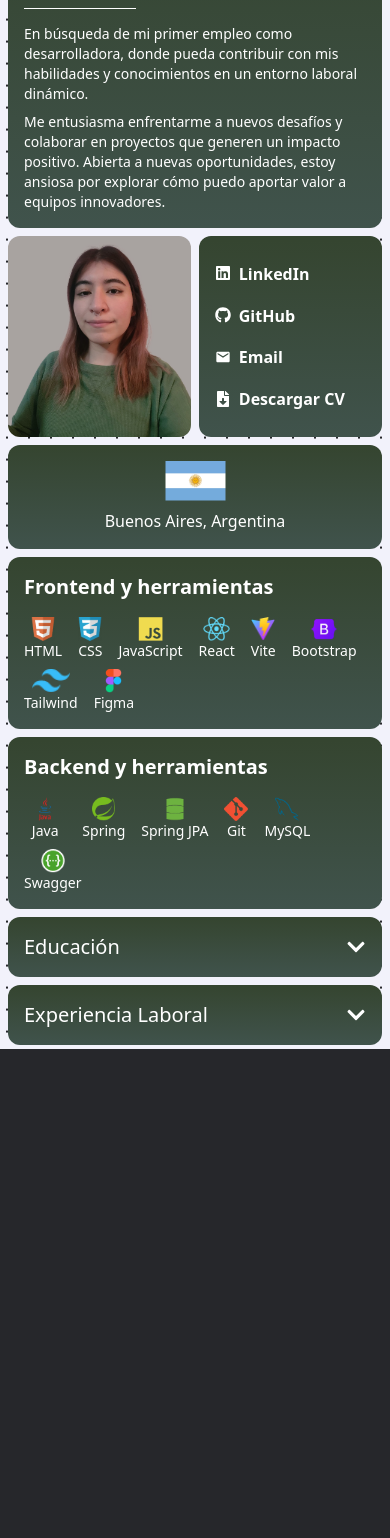
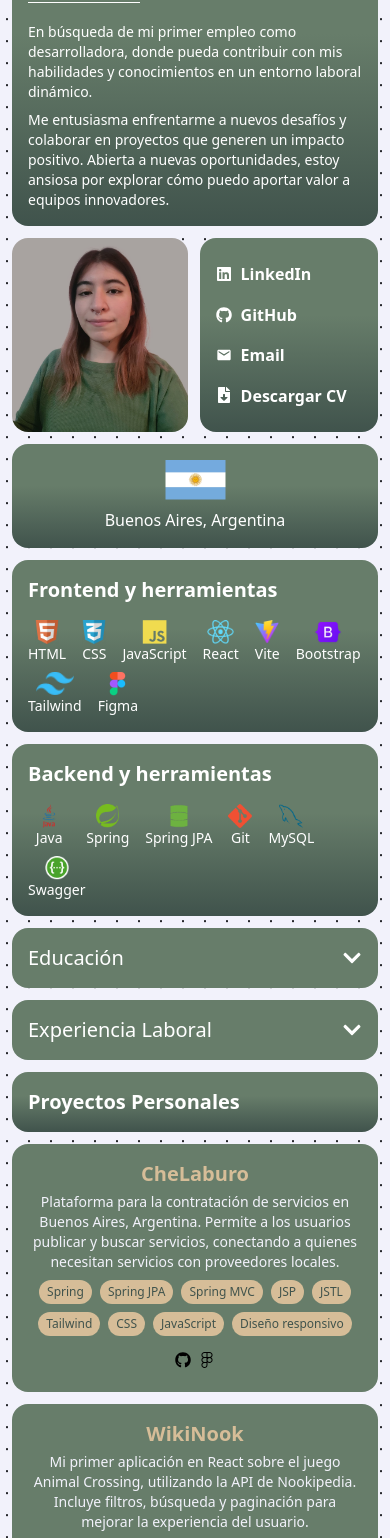
Before and after one commit to sheidiz/portfolio-2024, a React (Vite) app: page / in a window 390 px wide. Shown: the part 194-1732 px from the top of the page. Before the commit the page ends 1243 px from the top, so only its background shows below. Built offline with nearby package versions, Linux system fonts and the light colour scheme.

Commit message:
feat: crear seccion de proyectos provisoria
- añadi un boton para que suba al inicio

```diff
--- a/src/App.jsx
+++ b/src/App.jsx
@@ -3,17 +3,23 @@ import Experience from "./sections/Experience"
 import Languages from "./sections/Languages"
 import Navbar from "./components/Navbar"
 import { LanguageProvider } from "./contexts/LanguageContext"
+import Projects from "./sections/Projects"
+import ScrollToTopButton from "./components/ScrollToTopButton"
 
 function App() {
 
   return (
     <LanguageProvider>
       <div className="my-1 md:my-2">
-        <Navbar />
-        <main>
+        <header className="pb-2">
+          <Navbar />
+        </header>
+        <main className="mb-3">
           <About />
           <Languages />
           <Experience />
+          <Projects />
+          <ScrollToTopButton />
         </main>
       </div>
     </LanguageProvider>
--- a/src/components/Accordion.jsx
+++ b/src/components/Accordion.jsx
@@ -9,7 +9,7 @@ const Accordion = ({ name, children }) => {
   };
 
   return (
-    <div className="accordion-item bg-lightbox rounded-xl p-4">
+    <div className="accordion-item bg-tertiary dark:bg-secondary rounded-2xl p-4">
       <div
         className="accordion-header cursor-pointer flex items-center justify-between font-medium duration-200 ease-out text-xl"
         onClick={toggleAccordion}
--- /dev/null
+++ b/src/components/ScrollToTopButton.jsx
@@ -0,0 +1,41 @@
+import React, { useEffect, useState } from "react";
+import { FaChevronUp } from "react-icons/fa";
+
+const ScrollToTopButton = () => {
+  const [visible, setVisible] = useState(false);
+
+  useEffect(() => {
+    const handleScroll = () => {
+      if (window.scrollY > 100) {
+        setVisible(true);
+      } else {
+        setVisible(false);
+      }
+    };
+
+    window.addEventListener('scroll', handleScroll);
+
+    return () => {
+      window.removeEventListener('scroll', handleScroll);
+    };
+  }, []);
+
+  const scrollToTop = () => {
+    window.scrollTo({
+      top: 0,
+      behavior: 'smooth'
+    });
+  };
+
+  return (
+    <button
+      onClick={scrollToTop}
+      className={`fixed bottom-4 right-4 shadow dark:shadow-light/30 bg-quaternary/80 text-white rounded-full transition-transform duration-300 hover:bg-quaternary hover:-translate-y-2 ${visible ? 'opacity-100' : 'opacity-0'}`}
+      style={{ display: visible ? 'block' : 'none' }}
+    >
+      <FaChevronUp className="size-8 md:size-11 p-2 md:p-3" />
+    </button>
+  );
+};
+
+export default ScrollToTopButton;
--- a/src/sections/About.jsx
+++ b/src/sections/About.jsx
@@ -11,20 +11,20 @@ const About = () => {
   const t = translations[language];
 
   return (
-    <section id="about" className='max-w-4xl mx-2 mt-2 md:mx-auto grid grid-cols-1 md:grid-cols-2 md:gap-x-2'>
-      <div className='bg-lightbox rounded-xl p-4'>
+    <section id="about" className='max-w-4xl mx-3 mt-3 md:mx-auto grid grid-cols-1 md:grid-cols-2 md:gap-x-3'>
+      <div className='bg-lightbox dark:bg-darkbox rounded-2xl p-4'>
         <h1 className='mb-1 text-3xl font-bold text-white'>Sheila Diz</h1>
         <h2 className='text-xl font-bold text-quaternary/80'>{t.title}</h2>
-        <div className='my-2 w-28 h-2 border-t border-t-white'></div>
+        <div className='my-3 w-28 h-2 border-t border-t-white'></div>
         <p className='mb-2 text-white text-sm md:text-base'>{t.description[0]}</p>
         <p className='text-white text-sm md:text-base'>{t.description[1]}</p>
       </div>
-      <div className='my-2 md:my-0 grid grid-cols-1 md:grid-rows-2 gap-2'>
-        <div className='flex flex-row gap-2'>
+      <div className='my-3 md:my-0 grid grid-cols-1 md:grid-rows-2 gap-2'>
+        <div className='flex flex-row gap-3'>
           <div className='md:relative w-1/2 md:w-1/2 h-full'>
-            <img src={Perfil} alt="Foto de perfil" className='md:absolute inset-0 w-full h-full object-cover object-top rounded-xl' />
+            <img src={Perfil} alt="Foto de perfil" className='md:absolute inset-0 w-full h-full object-cover object-top rounded-2xl' />
           </div>
-          <ul className="w-1/2 md:w-2/3 bg-lightbox p-4 rounded-xl flex flex-col gap-y-2 justify-evenly text-white font-semibold">
+          <ul className="w-1/2 md:w-2/3 bg-lightbox dark:bg-darkbox p-4 rounded-2xl flex flex-col gap-y-2 justify-evenly text-white font-semibold">
             <li><a href="https://www.linkedin.com/in/sheila-diz" target="_blank"><FaLinkedin className='inline mb-1 mr-1' /> LinkedIn</a></li>
             <li><a href="https://github.com/sheidiz" target="_blank"><FaGithub className='inline mb-1 mr-1' /> GitHub</a></li>
             <li><a href="mailto:dizsheila07@gmail.com" target="_blank"><MdEmail className='inline mb-1 mr-1' /> Email</a></li>
@@ -33,10 +33,9 @@ const About = () => {
               :
               <li><a href="/src/assets/CV SHEILA DIZ [en].pdf" download="Diz Sheila - Resume.pdf"><FaFileDownload className='inline mb-1 mr-1' /> Download Resume</a></li>
             }
-
           </ul>
         </div>
-        <div className='py-4 bg-lightbox rounded-xl flex flex-col items-center justify-center text-white font-medium'>
+        <div className='mt-1 md:mt-0 py-4 bg-lightbox dark:bg-darkbox rounded-2xl flex flex-col items-center justify-center text-white font-medium'>
           <img src={ArgentinaFlag} alt="Bandera Argentina" className='pb-2' />
           Buenos Aires, Argentina
         </div>
--- a/src/sections/Experience.jsx
+++ b/src/sections/Experience.jsx
@@ -8,7 +8,7 @@ const Experience = () => {
   const t = translations[language];
 
   return (
-    <section id='experience' className='max-w-4xl mx-2 mt-2 md:mx-auto grid grid-cols-1 md:grid-cols-2 md:gap-x-2 text-white'>
+    <section id='experience' className='max-w-4xl mx-3 mt-3 md:mx-auto grid grid-cols-1 md:grid-cols-2 md:gap-x-3 text-white'>
       <div className="education-section">
         <Accordion name={language == "es" ? "Educación" : "Education"}>
           <div className="flex justify-center">
@@ -30,7 +30,7 @@ const Experience = () => {
           </div>
         </Accordion>
       </div>
-      <div className="experience-section mt-2 md:mt-0">
+      <div className="experience-section mt-3 md:mt-0">
         <Accordion name={language == "es" ? "Experiencia Laboral" : "Work Experience"}>
           <h4 className='mb-1 font-bold text-light'>Ukelele Growth Marketing</h4>
           <div className="flex justify-center">
--- a/src/sections/Languages.jsx
+++ b/src/sections/Languages.jsx
@@ -7,8 +7,8 @@ const Languages = () => {
   const t = translations[language];
 
   return (
-    <section className='max-w-4xl mx-2 md:mt-2 md:mx-auto grid grid-cols-1 md:grid-cols-2 gap-y-2 md:gap-x-2'>
-      <div className='bg-lightbox rounded-xl p-4 text-white'>
+    <section className='max-w-4xl mx-3 md:mt-3 md:mx-auto grid grid-cols-1 md:grid-cols-2 gap-y-3 md:gap-x-3'>
+      <div className='bg-lightbox dark:bg-darkbox rounded-2xl p-4 text-white'>
         <h3 className='text-xl font-semibold'>Frontend {language == "es"? 'y herramientas' : 'and tools'}</h3>
         <ul className='mt-4 flex flex-wrap gap-x-4 gap-y-2'>
           <li className='flex flex-col items-center text-sm font-medium'><img src='/src/assets/icons/html.png' className='h-6' /> HTML</li>
@@ -21,7 +21,7 @@ const Languages = () => {
           <li className='flex flex-col items-center text-sm font-medium'><img src='/src/assets/icons/figma.png' className='h-6' /> Figma</li>
         </ul>
       </div>
-      <div className='bg-lightbox rounded-xl p-4 text-white'>
+      <div className='bg-lightbox dark:bg-darkbox rounded-2xl p-4 text-white'>
         <h3 className='text-xl font-semibold'>Backend {language == "es"? 'y herramientas' : 'and tools'}</h3>
         <ul className='mt-4 flex flex-wrap gap-x-4 gap-y-2'>
           <li className='flex flex-col items-center text-sm font-medium'><img src='/src/assets/icons/java.png' className='h-6' /> Java</li>
--- /dev/null
+++ b/src/sections/Projects.jsx
@@ -0,0 +1,38 @@
+import React from 'react';
+import { useLanguage } from "../contexts/LanguageContext";
+import translations from "../translations/data";
+import { FaFigma, FaGithub } from 'react-icons/fa';
+import { MdLink } from 'react-icons/md';
+
+const Projects = () => {
+  const { language } = useLanguage();
+  const t = translations[language];
+
+  return (
+    <section id="projects" className='max-w-4xl mx-3 mt-3 md:mx-auto'>
+      <div className='mb-3 bg-lightbox dark:bg-darkbox rounded-2xl p-4'>
+        <h5 className='text-xl font-semibold text-white'>{language == "es" ? "Proyectos Personales" : "Personal Projects"}</h5>
+      </div>
+      <div className="grid grid-cols-1 md:grid-cols-2 gap-3">
+        {t.projects.map((p, i) => (
+          <div key={i} className="bg-tertiary dark:bg-secondary rounded-2xl p-4 flex flex-col items-center justify-evenly">
+            <h6 className='mb-1 text-quaternary font-semibold text-xl'>{p.title}</h6>
+            <p className='text-light text-center text-sm'>{p.description}</p>
+            <ul className='my-2 flex flex-wrap justify-center gap-2'>
+              {p.technologies.map((tech, i) => (
+                <li key={i} className='rounded-2xl bg-quaternary px-2 py-1 text-secondary text-xs'>{tech}</li>
+              ))}
+            </ul>
+            <div className='my-2 flex flex-wrap justify-center gap-2'>
+              {p.web && <a href={p.web}><MdLink /></a>}
+              {p.repository && <a href={p.repository}><FaGithub /></a>}
+              {p.figma && <a href={p.figma}><FaFigma /></a>}
+            </div>
+          </div>
+        ))}
+      </div>
+    </section>
+  )
+}
+
+export default Projects;
--- a/src/translations/data.js
+++ b/src/translations/data.js
@@ -1,121 +1,191 @@
 const translations = {
   en: {
-    menu:{
-      about:"About me",
-      experience:"Experience",
-      projects:"Projects"
+    menu: {
+      about: "About me",
+      experience: "Experience",
+      projects: "Projects"
     },
     title: "Java Full Stack Developer",
-    description:[
+    description: [
       "Looking out for my first job as a Developer, where I can contribute with my skills and knowledge in a dynamic workplace.",
       "I enjoy facing new challenges and colaborate on projects that generate a positive impact on people's live. I'm open to new oportunities and I'm excited in exploring how can I add to innovative teams."
     ],
-    education:[
+    education: [
       {
-        title:"Bootcamp - Full Stack Java Developer",
-        instituion:"Coding Dojo",
-        description:[
+        title: "Bootcamp - Full Stack Java Developer",
+        instituion: "Coding Dojo",
+        description: [
           "An intensive bootcamp that provided training in frontend and backend technologies such as HTML, CSS, Java, Spring, and Java Server Pages.",
         ],
-        dates:"April 2024 - August 2024"
+        dates: "April 2024 - August 2024"
       },
       {
-        title:"Full Stack Java Developer",
-        instituion:"EducacionIT",
-        description:[
+        title: "Full Stack Java Developer",
+        instituion: "EducacionIT",
+        description: [
           "Specialized course in the development of full stack applications with Java. It included the creation and development of applications with Java, JDBC, MySQL and React.",
         ],
-        dates:"June 2023 - January 2024"
+        dates: "June 2023 - January 2024"
       },
       {
-        title:"Associate Degree in Programming",
-        instituion:"Universidad Tecnológica Nacional",
-        description:[
+        title: "Associate Degree in Programming",
+        instituion: "Universidad Tecnológica Nacional",
+        description: [
           "Focus on software programming and application development.",
         ],
-        dates:"February 2018 - December 2019"
+        dates: "February 2018 - December 2019"
       }
     ],
-    work:[
+    work: [
       {
-        title:"Senior Marketing Automation Analyst",
-        company:"Ukelele Growth Company",
-        description:[
+        title: "Senior Marketing Automation Analyst",
+        company: "Ukelele Growth Company",
+        description: [
           "Worked in a team environment where we used agile methodologies.",
           "Analyzed project outcomes to identify areas for improvement and increase operational efficiency.",
           "Developed automated workflows to enhance marketing campaign performance."
         ],
-        dates:"March 2020 - September 2022"
+        dates: "March 2020 - September 2022"
       },
       {
-        title:"Email Marketing & Automation Instructor",
-        instituion:"Ukelele Growth Company",
-        description:[
+        title: "Email Marketing & Automation Instructor",
+        instituion: "Ukelele Growth Company",
+        description: [
           "Delivered workshops on email marketing and digital automation strategies.",
           "Developed educational projects and provided hands-on training sessions."
         ],
-        dates:"April 2022"
+        dates: "April 2022"
       }
     ],
+    projects: [
+      {
+        title: "CheLaburo",
+        description: "Platform for hiring home services in Buenos Aires, Argentina. It allows users to publish and search for available services, connecting those who need services with local providers.",
+        technologies: [
+          "Spring",
+          "Spring JPA",
+          "Spring MVC",
+          "JSP",
+          "JSTL",
+          "Tailwind",
+          "CSS",
+          "JavaScript",
+          "Responsive Design"
+        ],
+        repository: "https://github.com/sheidiz/CodingDojo-Project",
+        web: "",
+        figma: "https://www.figma.com/design/XW6XPeNF3aNehPdoMKTGUn/CheLaburo----Coding-Dojo-Project?t=aU71xOYXfDmADk7H-0",
+      },
+      {
+        title: "WikiNook",
+        description: "My first React App of the Animal Crossing game, powered by the Nookipedia API. Features filtering, search, and pagination for enhanced user experience.",
+        technologies: [
+          "React",
+          "Tailwind",
+          "Next.js",
+          "React Paginate",
+          "Framer Motion",
+          "Fetch Api"
+        ],
+        repository: "https://github.com/sheidiz/wikinook",
+        web: "wikinook.vercel.app",
+        figma: "",
+      },
+    ]
   },
   es: {
-    menu:{
-      about:"Sobre mí",
-      experience:"Experiencia",
-      projects:"Proyectos"
+    menu: {
+      about: "Sobre mí",
+      experience: "Experiencia",
+      projects: "Proyectos"
     },
     title: "Desarrolladora Full Stack Java",
-    description:[
+    description: [
       "En búsqueda de mi primer empleo como desarrolladora, donde pueda contribuir con mis habilidades y conocimientos en un entorno laboral dinámico.",
       "Me entusiasma enfrentarme a nuevos desafíos y colaborar en proyectos que generen un impacto positivo. Abierta a nuevas oportunidades, estoy ansiosa por explorar cómo puedo aportar valor a equipos innovadores."
     ],
-    education:[
+    education: [
       {
-        title:"Bootcamp - Java Full-Stack Developer",
-        institution:"Coding Dojo",
-        description:[
+        title: "Bootcamp - Java Full-Stack Developer",
+        institution: "Coding Dojo",
+        description: [
           "Formación intensiva en donde profundice en tecnologías frontend y backend como HTML, CSS, JavaScript Java, Spring, Spring JPA y Java Server Pages.",
         ],
-        dates:"Abril 2024 - Agosto 2024"
+        dates: "Abril 2024 - Agosto 2024"
       },
       {
-        title:"Java Full-Stack Developer",
-        institution:"EducacionIT",
-        description:[
+        title: "Java Full-Stack Developer",
+        institution: "EducacionIT",
+        description: [
           "Curso especializado en el desarrollo de aplicaciones full stack con Java. Incluyó la creación desarrollo de aplicaciones con Java, JDBC, MySQL y React.",
         ],
-        dates:"Junio 2023 - Enero 2024"
+        dates: "Junio 2023 - Enero 2024"
       },
       {
-        title:"Tecnicatura Universitaria en Programación",
-        institution:"Universidad Tecnológica Nacional",
-        description:[
+        title: "Tecnicatura Universitaria en Programación",
+        institution: "Universidad Tecnológica Nacional",
+        description: [
           "Carrera técnica con un enfoque en la programación de software y el desarrollo de aplicaciones web.",
         ],
-        dates:"Febrero 2018 - Diciembre 2019"
+        dates: "Febrero 2018 - Diciembre 2019"
       }
     ],
-    work:[
+    work: [
       {
-        title:"Analista SR de Automation Marketing",
-        company:"Ukelele Growth Company",
-        description:[
+        title: "Analista SR de Automation Marketing",
+        company: "Ukelele Growth Company",
+        description: [
           "Trabajo en equipo bajo metodologías ágiles.",
           "Desarrollo de estrategias digitales para mejorar la conversión y eficiencia operativa.",
           "Planificación y ejecución de campañas de marketing."
         ],
-        dates:"March 2020 - September 2022"
+        dates: "March 2020 - September 2022"
       },
       {
-        title:"Profesora de Email Marketing & Automation para Municipalidad Venado Tuerto",
-        instituion:"Ukelele Growth Company",
-        description:[
+        title: "Profesora de Email Marketing & Automation para Municipalidad Venado Tuerto",
+        instituion: "Ukelele Growth Company",
+        description: [
           "Capacitación en estrategias de marketing digital y automatización.",
           "Creación de contenido educativo y actividades prácticas."
         ],
-        dates:"April 2022"
+        dates: "April 2022"
       }
     ],
+    projects: [
+      {
+        title: "CheLaburo",
+        description: "Plataforma para la contratación de servicios en Buenos Aires, Argentina. Permite a los usuarios publicar y buscar servicios, conectando a quienes necesitan servicios con proveedores locales.",
+        technologies: [
+          "Spring",
+          "Spring JPA",
+          "Spring MVC",
+          "JSP",
+          "JSTL",
+          "Tailwind",
+          "CSS",
+          "JavaScript",
+          "Diseño responsivo"
+        ],
+        repository: "https://github.com/sheidiz/CodingDojo-Project",
+        web: "",
+        figma: "https://www.figma.com/design/XW6XPeNF3aNehPdoMKTGUn/CheLaburo----Coding-Dojo-Project?t=aU71xOYXfDmADk7H-0",
+      },
+      {
+        title: "WikiNook",
+        description: "Mi primer aplicación en React sobre el juego Animal Crossing, utilizando la API de Nookipedia. Incluye filtros, búsqueda y paginación para mejorar la experiencia del usuario.",
+        technologies: [
+          "React",
+          "Tailwind",
+          "Next.js",
+          "React Paginate",
+          "Framer Motion",
+          "Fetch Api"
+        ],
+        repository: "https://github.com/sheidiz/wikinook",
+        web: "wikinook.vercel.app",
+        figma: "",
+      },
+    ]
   },
 };
 
--- a/tailwind.config.js
+++ b/tailwind.config.js
@@ -7,8 +7,8 @@ export default {
   theme: {
     extend: {
       backgroundImage: {
-        'lightbox': 'linear-gradient(to bottom, #354530 2.11%, #40534C 100%)',
-        'darkbox': 'linear-gradient(to bottom, #40534C 2.11%, #677D6A 100%)',
+        'lightbox': 'linear-gradient(to bottom, #677D6A 40%, #40534C 100%)',
+        'darkbox': 'linear-gradient(to bottom, #354530 2.11%, #40534C 100%)',
       },
       colors: {
         "primary": "#354530",
```
Also changed, not shown: src/components/Navbar.jsx (+8 -8 lines).
